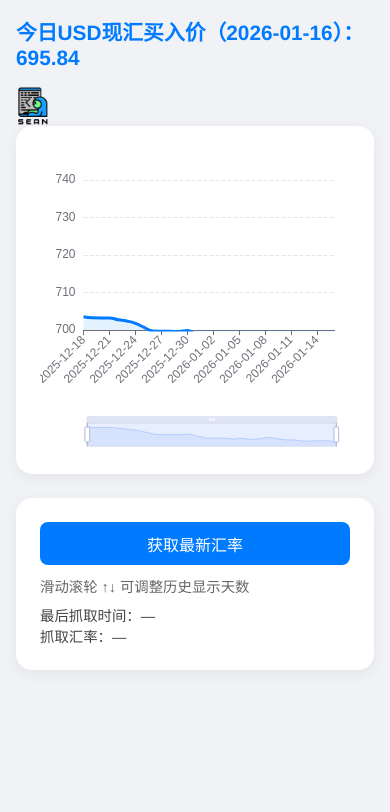
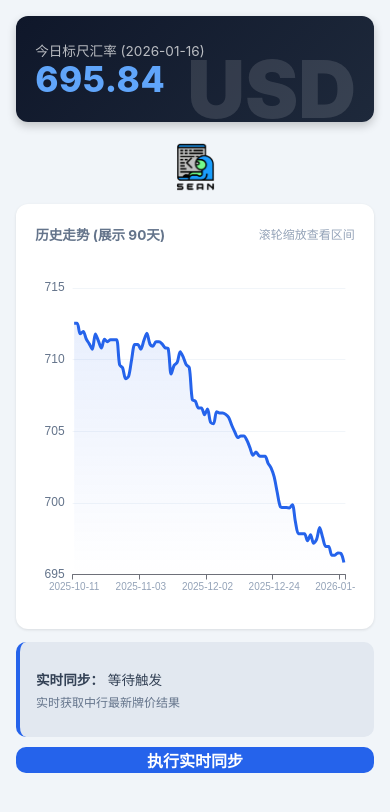
Before and after one commit to sean198604/Daily-USD-CNY-Dashboard, a Flask app: page / in a window 390 px wide. Shown: the top 812 px of the page. Run offline with Flask 3, Linux system fonts and the light colour scheme; data comes from the database, SQL or seed files in the repository; both versions use the stored data as it was after the commit.

Commit message:
更新
更新UI，更新代码，更新数据库

```diff
--- a/app.py
+++ b/app.py
@@ -1,178 +1,163 @@
+import sqlite3
+import webbrowser
+import threading
+from datetime import datetime, time
 from flask import Flask, render_template, request, redirect, url_for, jsonify
-import sqlite3
-from datetime import datetime, timedelta, time
 from apscheduler.schedulers.background import BackgroundScheduler
+from waitress import serve
+
+# 假设你的抓取脚本名为 fetch_usd_rate.py
 import fetch_usd_rate
 
 app = Flask(__name__)
 app.config['DB_PATH'] = 'rates.db'
 
+# ========== 数据库工具函数 ==========
+def get_db_connection():
+    """使用 row_factory 让结果可以像字典一样访问"""
+    conn = sqlite3.connect(app.config['DB_PATH'])
+    conn.row_factory = sqlite3.Row
+    return conn
+
+# ========== 核心逻辑：数据筛选 ==========
+def get_best_rate_for_day(records, target_time):
+    """
+    根据优先级筛选一天的最佳汇率：
+    1. 手动录入 (manual_flag = 1)
+    2. 无发布时间记录 (可能是早期手动同步的数据)
+    3. 发布时间最接近 09:31:00 的记录
+    """
+    # 1. 查找手动记录
+    manual_records = [rec for rec in records if rec['manual_flag'] == 1]
+    if manual_records:
+        return manual_records[0]
+
+    # 2. 查找没有发布时间的记录
+    no_pub_time = [rec for rec in records if not rec['pub_time'] or str(rec['pub_time']).strip() == '']
+    if no_pub_time:
+        return no_pub_time[0]
+
+    # 3. 计算时间差，找最接近 target_time 的
+    def time_diff(rec):
+        try:
+            t = datetime.strptime(rec['pub_time'], '%H:%M:%S').time()
+            return abs(
+                datetime.combine(datetime.min, t) - datetime.combine(datetime.min, target_time)
+            ).total_seconds()
+        except (ValueError, TypeError):
+            return float('inf')
+
+    return min(records, key=time_diff)
+
+# ========== 路由接口 ==========
 
 @app.route('/')
 def index():
     return render_template('index.html')
 
-
 @app.route('/api/rates')
 def api_rates():
-    days = int(request.args.get('days', 60))
-    conn = sqlite3.connect(app.config['DB_PATH'])
-    c = conn.cursor()
+    days = request.args.get('days', default=60, type=int)
+    target_time = time(9, 31)
 
-    c.execute('''
+    conn = get_db_connection()
+    rows = conn.execute('''
         SELECT id, date, pub_time, rate, manual_flag
         FROM rates
         ORDER BY date DESC, pub_time DESC
-    ''')
-    rows = c.fetchall()
+    ''').fetchall()
     conn.close()
 
-    target_time = time(9, 31)
+    # 按日期分组
     grouped = {}
-
-    for _id, d, pt, r, m in rows:
+    for row in rows:
+        d = row['date']
         if d not in grouped:
             grouped[d] = []
-        grouped[d].append((_id, d, pt, r, m))
+        grouped[d].append(row)
 
     result = []
-
-    for d, records in grouped.items():
-        manual_records = [rec for rec in records if rec[4] == 1]
-        if manual_records:
-            chosen = manual_records[0]
-        else:
-            no_pub_time_records = [rec for rec in records if not rec[2] or rec[2].strip() == '']
-            if no_pub_time_records:
-                chosen = no_pub_time_records[0]
-            else:
-                def time_diff(rec):
-                    try:
-                        t = datetime.strptime(rec[2], '%H:%M:%S').time()
-                        return abs(
-                            datetime.combine(datetime.min, t) - datetime.combine(datetime.min, target_time)
-                        ).total_seconds()
-                    except Exception:
-                        return float('inf')
-
-                chosen = min(records, key=time_diff)
-
+    for d in sorted(grouped.keys(), reverse=True):
+        chosen = get_best_rate_for_day(grouped[d], target_time)
         result.append({
-            'date': chosen[1],
-            'pub_time': chosen[2] if chosen[2] else '',
-            'rate': chosen[3]
+            'date': chosen['date'],
+            'pub_time': chosen['pub_time'] if chosen['pub_time'] else '',
+            'rate': chosen['rate']
         })
 
-    result.sort(key=lambda x: x['date'], reverse=True)
+    # 截取天数并重新按日期正序排列（方便图表展示）
     result = result[:days]
-    result.sort(key=lambda x: x['date'])
-
+    result.reverse()
     return jsonify(result)
 
-
-@app.route('/admin', methods=['GET'])
+@app.route('/admin')
 def admin():
-    conn = sqlite3.connect(app.config['DB_PATH'])
-    c = conn.cursor()
-    c.execute('SELECT id, date, pub_time, rate, manual_flag FROM rates ORDER BY date DESC, pub_time DESC')
-    rows = c.fetchall()
+    conn = get_db_connection()
+    rows = conn.execute('SELECT * FROM rates ORDER BY date DESC, pub_time DESC LIMIT 200').fetchall()
     conn.close()
     return render_template('admin.html', rows=rows)
 
-
 @app.route('/admin/add', methods=['POST'])
 def admin_add():
-    date = request.form['date']
-    rate = request.form['rate']
-
-    conn = sqlite3.connect(app.config['DB_PATH'])
-    c = conn.cursor()
-
-    # 保证每个日期只能有一条手动记录
-    c.execute('''
-        DELETE FROM rates
-        WHERE date = ? AND manual_flag = 1
-    ''', (date,))
-
-    c.execute('''
-        INSERT INTO rates(date, rate, manual_flag)
-        VALUES (?, ?, 1)
-    ''', (date, rate))
-
-    conn.commit()
-    conn.close()
+    date = request.form.get('date')
+    rate = request.form.get('rate')
+    if date and rate:
+        with get_db_connection() as conn:
+            # 保证每个日期只能有一条手动记录
+            conn.execute('DELETE FROM rates WHERE date = ? AND manual_flag = 1', (date,))
+            conn.execute('INSERT INTO rates(date, rate, manual_flag) VALUES (?, ?, 1)', (date, rate))
+            conn.commit()
     return redirect(url_for('admin'))
 
 @app.route('/admin/delete/<int:rate_id>', methods=['POST'])
 def admin_delete(rate_id):
-    conn = sqlite3.connect(app.config['DB_PATH'])
-    c = conn.cursor()
-    c.execute('DELETE FROM rates WHERE id = ?', (rate_id,))
-    conn.commit()
-    conn.close()
+    with get_db_connection() as conn:
+        conn.execute('DELETE FROM rates WHERE id = ?', (rate_id,))
+        conn.commit()
     return redirect(url_for('admin'))
 
 @app.route('/api/fetch', methods=['POST'])
 def api_fetch():
     try:
         fetch_usd_rate.fetch_and_store()
-
-        conn = sqlite3.connect(app.config['DB_PATH'])
-        c = conn.cursor()
-        c.execute('''
-            SELECT date, pub_time, rate FROM rates
-            ORDER BY date DESC, pub_time DESC
-            LIMIT 1
-        ''')
-        row = c.fetchone()
+        conn = get_db_connection()
+        row = conn.execute('SELECT date, pub_time, rate FROM rates ORDER BY id DESC LIMIT 1').fetchone()
         conn.close()
 
         if row:
             return jsonify({
-                'date': row[0],
-                'pub_time': row[1],
-                'rate': row[2],
-                'time': row[1]  # 新增字段
+                'date': row['date'],
+                'pub_time': row['pub_time'],
+                'rate': row['rate'],
+                'time': row['pub_time']
             })
-        else:
-            return jsonify({'error': '无记录'})
+        return jsonify({'error': '未找到记录'})
     except Exception as e:
         return jsonify({'error': str(e)})
 
-
-# ========== 定时任务配置 ==========
+# ========== 定时任务 ==========
 def job_fetch_daily():
+    print(f"[{datetime.now()}] 定时抓取任务启动...")
     try:
-        print(f"[定时任务] 抓取开始 {datetime.now().strftime('%Y-%m-%d %H:%M:%S')}")
         fetch_usd_rate.fetch_and_store()
-        print(f"[定时任务] 抓取成功")
+        print("抓取成功")
     except Exception as e:
-        print(f"[定时任务错误] {e}")
-
+        print(f"抓取失败: {e}")
 
 scheduler = BackgroundScheduler()
-scheduler.add_job(
-    job_fetch_daily,
-    'cron',
-    hour=9,
-    minute=31,
-    misfire_grace_time=60  # 防止错过任务
-)
+# 建议：由于汇率发布时间不固定，可以考虑每隔15分钟抓取一次，或者在9:30-10:00之间增加频率
+scheduler.add_job(job_fetch_daily, 'cron', hour=9, minute=31, misfire_grace_time=60)
 scheduler.start()
 
-
-# ========== 启动方式（适配 Windows 用 waitress）==========
-if __name__ == '__main__':
-    from waitress import serve
-    print("🚀 启动服务：http://0.0.0.0:5050")
-    serve(app, host='0.0.0.0', port=5050)
-
-import webbrowser
-import threading
-
+# ========== 启动逻辑 ==========
 def open_browser():
     webbrowser.open("http://127.0.0.1:5050")
 
-if __name__ == "__main__":
+if __name__ == '__main__':
+    print("🚀 服务已启动：http://127.0.0.1:5050")
+
+    # 1.5秒后自动打开浏览器
     threading.Timer(1.5, open_browser).start()
-    app.run()
+
+    # 使用 Waitress 运行生产环境（单线程模式，避免 APScheduler 重复启动）
+    serve(app, host='0.0.0.0', port=5050, threads=4)
--- a/templates/index.html
+++ b/templates/index.html
@@ -3,237 +3,277 @@
 <head>
   <meta charset="UTF-8" />
   <meta name="viewport" content="width=device-width, initial-scale=1" />
-  <title>USD现汇买入价看板</title>
+  <title>USD 汇率监控看板</title>
   <script src="https://cdn.jsdelivr.net/npm/echarts/dist/echarts.min.js"></script>
   <style>
+    :root {
+      --primary-color: #2563eb;
+      --bg-color: #f1f5f9;
+      --card-bg: #ffffff;
+      --text-main: #1e293b;
+      --text-sub: #64748b;
+    }
+
     body {
-      margin: 0;
-      padding: 0;
-      font-family: "Helvetica Neue", Helvetica, Arial, sans-serif;
-      background-color: #f0f2f5;
-      color: #333;
+      margin: 0; padding: 0;
+      font-family: 'Inter', -apple-system, sans-serif;
+      background: var(--bg-color);
+      color: var(--text-main);
     }
 
     .container {
-      max-width: 960px;
+      max-width: 1000px;
       margin: 0 auto;
       padding: 1rem;
     }
 
-    .card {
-      background: white;
-      border-radius: 16px;
-      box-shadow: 0 4px 14px rgba(0, 0, 0, 0.06);
-      padding: 1.5rem;
-      margin-bottom: 1.5rem;
-      transition: box-shadow 0.3s ease;
+    /* 顶部布局：汇率块与 Logo */
+    .top-layout {
+      display: grid;
+      grid-template-columns: 1.2fr 0.8fr;
+      gap: 10px;
+      margin-bottom: 0.8rem;
+      align-items: stretch; /* 让子元素高度拉平一致 */
     }
 
-    .card:hover {
-      box-shadow: 0 6px 20px rgba(0, 0, 0, 0.08);
+    /* 1. 顶部深色块 */
+    .hero-strip {
+      background: linear-gradient(135deg, #0f172a 0%, #1e293b 100%);
+      color: white;
+      border-radius: 12px;
+      padding: 0.8rem 1.2rem;
+      box-shadow: 0 4px 10px rgba(0,0,0,0.2);
+      position: relative;
+      overflow: hidden;
+      display: flex;
+      flex-direction: column;
+      justify-content: center;
+      min-height: 80px; /* 增加一点基础高度 */
     }
 
-    .header {
-      display: flex;
-      align-items: center;
-      justify-content: space-between;
-      flex-wrap: wrap;
-      gap: 1rem;
+    /* USD 巨大底纹 */
+    .hero-strip::after {
+      content: 'USD';
+      position: absolute;
+      right: 5%;
+      bottom: -15px;
+      font-size: 5rem;
+      font-weight: 900;
+      color: rgba(255, 255, 255, 0.12);
+      pointer-events: none;
+      z-index: 1;
     }
 
-    h1 {
-      font-size: 1.6rem;
-      margin: 0;
-      color: #007BFF;
+    .hero-info {
+      position: relative;
+      z-index: 2;
     }
 
-    .logo {
-      height: 40px;
+    .hero-label { font-size: 0.85rem; opacity: 0.7; margin-bottom: 2px; display: block; }
+    /* 这里控制汇率数字的大小 */
+    .hero-value { font-size: 2.2rem; font-weight: 800; color: #60a5fa; letter-spacing: 0.5px; line-height: 1; }
+
+    /* 2. 右侧 Logo 容器：高度与左侧对齐 */
+    .logo-container {
+      display: flex;
+      justify-content: flex-end;
+      align-items: center; /* 垂直居中 */
     }
 
-    #chart {
-      width: 100%;
-      height: 420px;
+    /* 修改 Logo 高度，使其与左侧 hero-strip 容器高度感官一致 */
+    .logo {
+      height: 70px; /* 大幅调大，匹配左侧 2.2rem 汇率块的高度感 */
+      width: auto;
+      display: block;
+      object-fit: contain;
+    }
+
+    /* 3. 中间图表 */
+    .chart-card {
+      background: var(--card-bg);
+      border-radius: 12px;
+      padding: 1.2rem;
+      margin-bottom: 0.8rem;
+      box-shadow: 0 1px 3px rgba(0,0,0,0.1);
+    }
+
+    .chart-header {
+      display: flex;
+      justify-content: space-between;
+      align-items: center;
+      margin-bottom: 1rem;
+    }
+    .chart-title { font-size: 0.85rem; font-weight: 700; color: var(--text-sub); }
+    #chart { width: 100%; height: 350px; }
+
+    /* 4. 底部操作栏 */
+    .action-grid {
+      display: grid;
+      grid-template-columns: 1.2fr 0.8fr;
+      gap: 10px;
+    }
+
+    .fetch-result-box {
+      background: #e2e8f0;
+      padding: 0.8rem 1rem;
+      border-radius: 10px;
+      font-size: 0.85rem;
+      color: #334155;
+      display: flex;
+      flex-direction: column;
+      justify-content: center;
+      border-left: 4px solid var(--primary-color);
+      min-height: 70px;
     }
 
     button {
-      background-color: #007BFF;
+      background: var(--primary-color);
       color: white;
       border: none;
-      padding: 0.6rem 1.2rem;
       font-size: 1rem;
-      border-radius: 8px;
+      font-weight: 600;
+      border-radius: 10px;
       cursor: pointer;
-      transition: background-color 0.2s;
+      transition: all 0.2s;
     }
 
-    button:hover {
-      background-color: #0056b3;
-    }
+    button:hover { background: #1d4ed8; transform: translateY(-1px); }
+    button:disabled { background: #94a3b8; }
 
-    button:disabled {
-      background-color: #a0c4ff;
-      cursor: not-allowed;
-    }
-
-    #refresh-info {
-      margin-top: 0.6rem;
-      font-size: 0.9rem;
-      color: #666;
-    }
-
-    #last-fetch-info {
-      margin-top: 0.5rem;
-      font-size: 0.9rem;
-      color: #444;
-    }
-
-    @media (max-width: 600px) {
-      h1 {
-        font-size: 1.3rem;
-      }
-
-      .header {
-        flex-direction: column;
-        align-items: flex-start;
-      }
-
-      #chart {
-        height: 300px;
-      }
-
-      button {
-        width: 100%;
-      }
+    @media (max-width: 768px) {
+      .top-layout, .action-grid { grid-template-columns: 1fr; }
+      .logo-container { justify-content: center; margin-top: 10px; }
+      .logo { height: 50px; }
     }
   </style>
 </head>
 <body>
   <div class="container">
-    <div class="header">
-      <h1>今日USD现汇买入价（<span id="today-date">—</span>）：<span id="today-rate">—</span></h1>
-      <img src="{{ url_for('static', filename='LOGO.PNG') }}" class="logo" alt="公司LOGO" />
+    <div class="top-layout">
+      <div class="hero-strip">
+        <div class="hero-info">
+          <span class="hero-label">今日标尺汇率 (<span id="today-date">—</span>)</span>
+          <span class="hero-value" id="today-rate">0.00</span>
+        </div>
+      </div>
+      <div class="logo-container">
+        <img src="{{ url_for('static', filename='LOGO.PNG') }}" class="logo" alt="LOGO" />
+      </div>
     </div>
 
-    <div class="card">
+    <div class="chart-card">
+      <div class="chart-header">
+        <div class="chart-title">历史走势 (展示 <span id="days-count">90</span>天)</div>
+        <div style="font-size: 0.75rem; color: #94a3b8;">滚轮缩放查看区间</div>
+      </div>
       <div id="chart"></div>
     </div>
 
-    <div class="card">
-      <button id="refresh-btn">获取最新汇率</button>
-      <div id="refresh-info">滑动滚轮 ↑↓ 可调整历史显示天数</div>
-      <div id="last-fetch-info">
-        最后抓取时间：—<br/>
-        抓取汇率：—
+    <div class="action-grid">
+      <div class="fetch-result-box" id="realtime-display">
+        <div><b>实时同步：</b> 等待触发</div>
+        <div style="font-size: 0.75rem; margin-top: 4px; color: #64748b;">实时获取中行最新牌价结果</div>
       </div>
+      <button id="refresh-btn">执行实时同步</button>
     </div>
   </div>
 
   <script>
-    let currentDays = 30;
-    const minDays = 7;
-    const maxDays = 90;
+    let currentDays = 90;
     let chart = null;
 
-    async function loadData() {
+    async function loadHistoryData() {
       try {
         const resp = await fetch(`/api/rates?days=${currentDays}`);
         const data = await resp.json();
-        if (!Array.isArray(data) || data.length === 0) {
-          alert('未能获取有效数据');
-          return;
-        }
+        if (!data.length) return;
 
-        const today = data[data.length - 1];
-        document.getElementById('today-rate').innerText = today.rate || '—';
-        document.getElementById('today-date').innerText = today.date || '—';
+        const latest = data[data.length - 1];
 
-        if (chart) chart.dispose();
-        chart = echarts.init(document.getElementById('chart'));
+        // 修改点 1：标尺汇率显示 2 位小数
+        document.getElementById('today-rate').innerText = latest.rate.toFixed(2);
+        document.getElementById('today-date').innerText = latest.date;
+        document.getElementById('days-count').innerText = currentDays;
 
-        chart.setOption({
-          backgroundColor: '#fff',
-          tooltip: {
-            trigger: 'axis',
-            formatter: params => {
-              const p = params[0];
-              return `${p.axisValue}<br/>汇率: ${p.data}`;
-            }
-          },
-          grid: {
-            left: '5%',
-            right: '5%',
-            bottom: '20%',
-            top: '10%',
-            containLabel: true
-          },
-          xAxis: {
-            type: 'category',
-            data: data.map(d => d.date),
-            boundaryGap: false,
-            axisLabel: { rotate: 45 }
-          },
-          yAxis: {
-            type: 'value',
-            min: 700,
-            max: 740,
-            splitLine: { lineStyle: { type: 'dashed' } }
-          },
-          dataZoom: [
-            { type: 'inside', start: 0, end: 100 },
-            { type: 'slider', start: 0, end: 100, height: 24, bottom: 10 }
-          ],
-          series: [{
-            name: '汇率',
-            type: 'line',
-            data: data.map(d => d.rate),
-            smooth: true,
-            showSymbol: false,
-            lineStyle: { color: '#007BFF', width: 3 },
-            areaStyle: { color: 'rgba(0, 123, 255, 0.15)' }
-          }]
-        });
-
+        renderChart(data);
       } catch (err) {
-        alert('加载数据失败: ' + err.message);
+        console.error('Data Load Error:', err);
       }
     }
 
-    async function refreshRate() {
+    function renderChart(data) {
+      if (!chart) chart = echarts.init(document.getElementById('chart'));
+
+      const rates = data.map(d => d.rate);
+      const rawMin = Math.min(...rates);
+      const rawMax = Math.max(...rates);
+      const yAxisMin = Math.floor(rawMin / 5) * 5;
+      const yAxisMax = Math.ceil(rawMax / 5) * 5;
+
+      chart.setOption({
+        grid: { top: '8%', left: '3%', right: '3%', bottom: '5%', containLabel: true },
+        tooltip: { trigger: 'axis' },
+        xAxis: {
+          type: 'category',
+          data: data.map(d => d.date),
+          axisLabel: { fontSize: 10, color: '#94a3b8' }
+        },
+        yAxis: {
+          type: 'value',
+          min: yAxisMin,
+          max: yAxisMax,
+          interval: 5,
+          splitLine: { lineStyle: { color: '#f1f5f9' } },
+          axisLabel: { color: '#64748b' }
+        },
+        series: [{
+          data: rates,
+          type: 'line',
+          smooth: 0.3,
+          showSymbol: false,
+          lineStyle: { width: 3, color: '#2563eb' },
+          areaStyle: {
+            color: new echarts.graphic.LinearGradient(0, 0, 0, 1, [
+              { offset: 0, color: 'rgba(37,99,235,0.15)' },
+              { offset: 1, color: 'rgba(37,99,235,0)' }
+            ])
+          }
+        }]
+      }, true);
+    }
+
+    async function triggerRealtimeFetch() {
       const btn = document.getElementById('refresh-btn');
+      const display = document.getElementById('realtime-display');
+      btn.innerText = '正在抓取...';
       btn.disabled = true;
-      btn.innerText = '刷新中...';
 
       try {
         const resp = await fetch('/api/fetch', { method: 'POST' });
-        const result = await resp.json();
-        if (result.rate) {
-          await loadData();
-
-          const timestamp = result.timestamp || new Date().toLocaleString('zh-CN');
-          document.getElementById('last-fetch-info').innerHTML = `
-            最后抓取时间：${timestamp}<br/>
-            抓取汇率：${result.rate}
+        const res = await resp.json();
+        if (res.rate) {
+          // 底部实时结果建议保留更多精度以便观察细微波动
+          display.innerHTML = `
+            <div><b>抓取成功！</b> 实时汇率：<span style="color:#e11d48;font-weight:bold;font-size:1.1rem">${res.rate.toFixed(4)}</span></div>
+            <div style="font-size: 0.75rem; color: #475569;">发布时间：${res.date} ${res.pub_time}</div>
           `;
-        } else {
-          alert('抓取失败: ' + (result.error || '未知错误'));
         }
-      } catch (err) {
-        alert('网络错误: ' + err.message);
       } finally {
+        btn.innerText = '执行实时同步';
         btn.disabled = false;
-        btn.innerText = '获取最新汇率';
       }
     }
 
-    document.getElementById('refresh-btn').addEventListener('click', refreshRate);
-    document.addEventListener('wheel', function (e) {
-      currentDays += (e.deltaY < 0 ? 1 : -1);
-      currentDays = Math.max(minDays, Math.min(maxDays, currentDays));
-      loadData();
-    });
+    document.addEventListener('wheel', (e) => {
+      if (Math.abs(e.deltaY) < 10) return;
+      currentDays += (e.deltaY > 0 ? 5 : -5);
+      currentDays = Math.max(7, Math.min(180, currentDays));
+      loadHistoryData();
+    }, { passive: true });
 
-    window.onload = loadData;
+    window.addEventListener('resize', () => chart && chart.resize());
+    document.getElementById('refresh-btn').onclick = triggerRealtimeFetch;
+    window.onload = loadHistoryData;
   </script>
 </body>
 </html>
```
Also changed, not shown: fetch_usd_rate.py (+75 -78 lines), rates.db, 1 other file.
